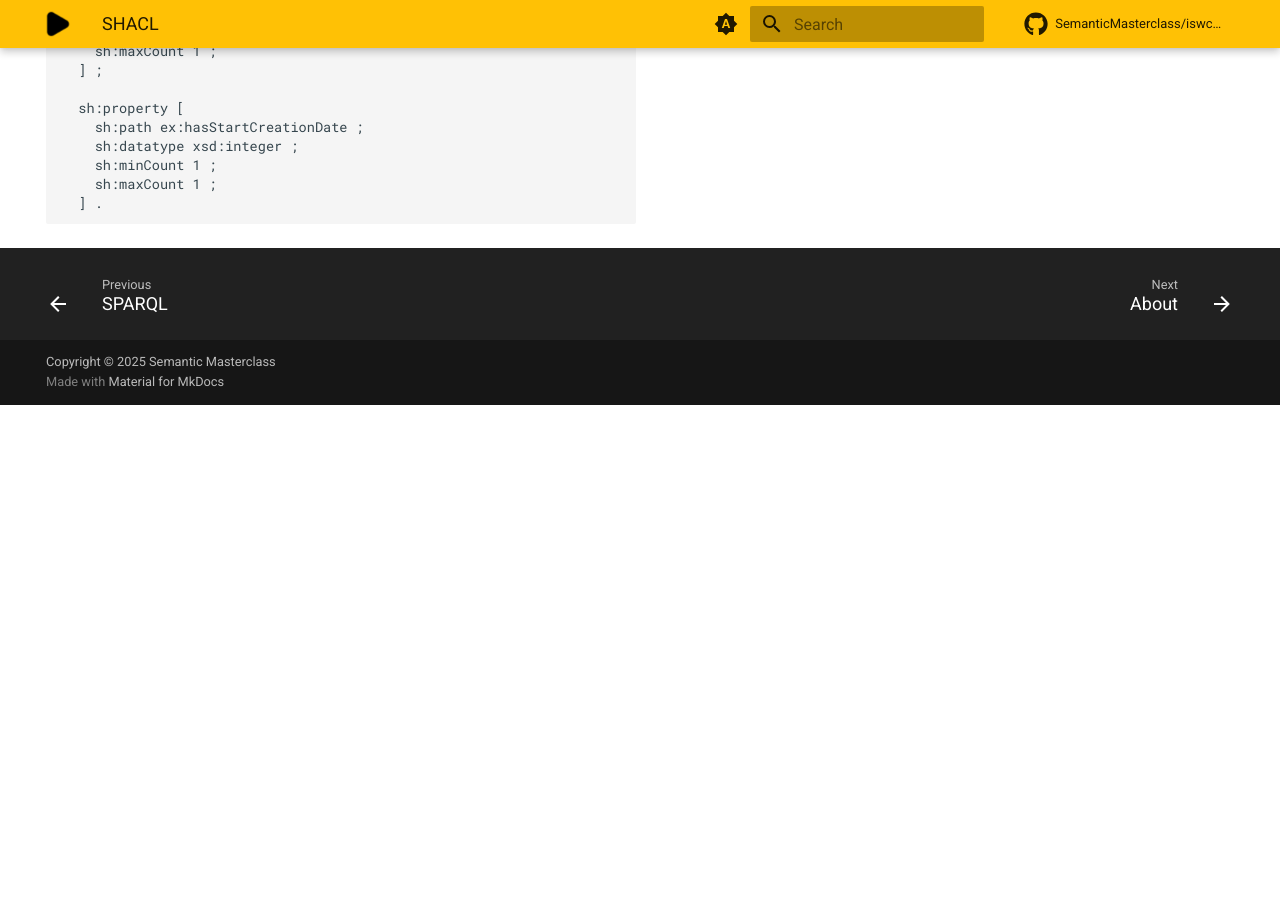
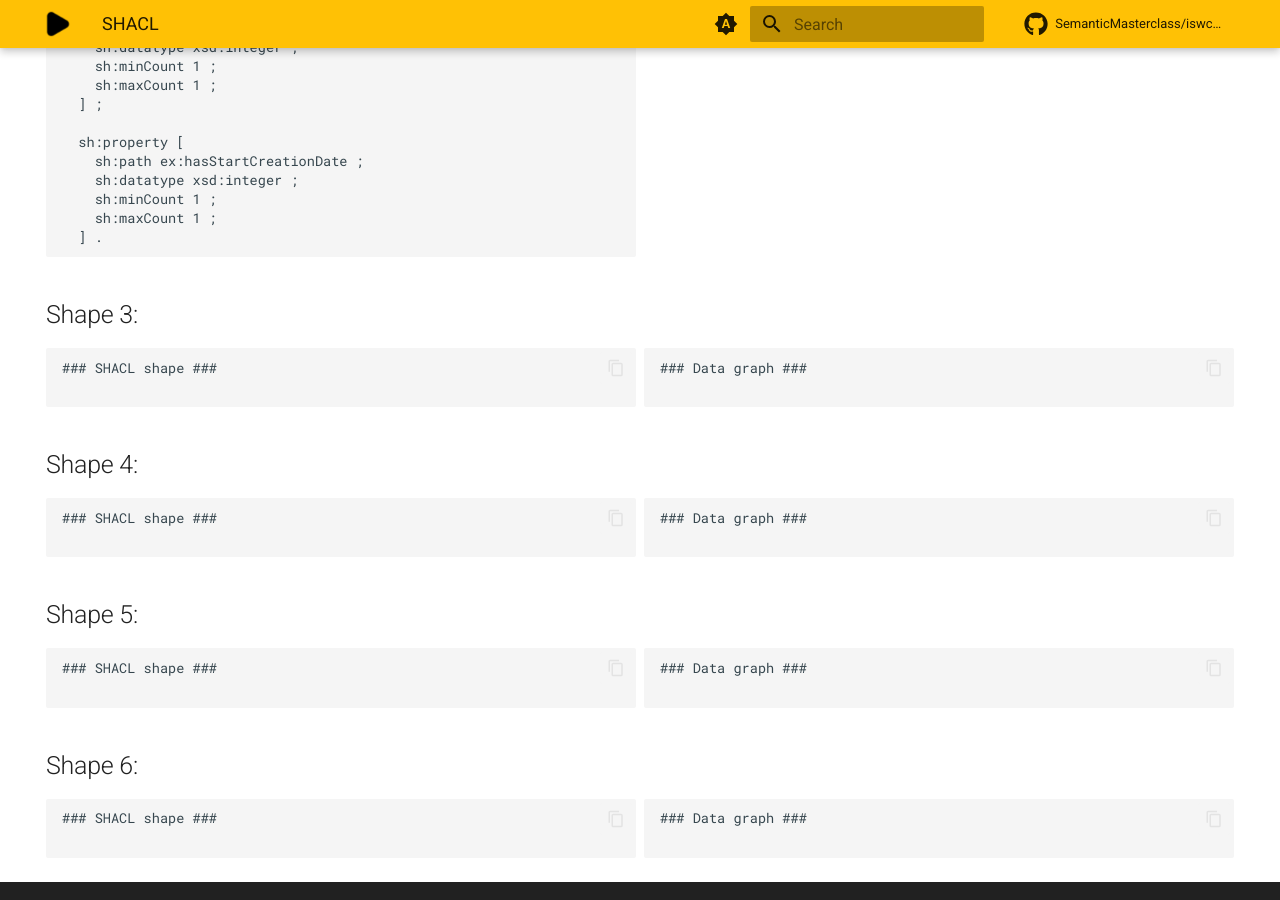
Before and after one commit to SemanticMasterclass/iswc2025, an MkDocs documentation site: the page built from docs/shacl.md, in a window 1280 px wide and 900 px high, scrolled down 1220 px. Built offline with MkDocs 1.6.1 and Material for MkDocs 9.7.7, drawn with Linux system fonts in a browser that asks for light colours; comment, search, counter and statistics services are not loaded; before the commit the page ends 1625 px from its top, so only the background shows below that.

Commit message:
update structure for SHACL page

````diff
--- a/docs/shacl.md
+++ b/docs/shacl.md
@@ -54,7 +54,7 @@ ex:leonardo_da_vinci a ex:Artist .
 
 </div>
 
-- Shape 2: [https://s.zazuko.com/V8CWRc](https://s.zazuko.com/V8CWRc){:target="\_blank"}
+## Shape 2: [https://s.zazuko.com/V8CWRc](https://s.zazuko.com/V8CWRc){:target="\_blank"}
 
 <div class="grid cards" markdown>
 
@@ -122,3 +122,67 @@ ex:leonardo_da_vinci a ex:Artist .
 ```
 
 </div>
+
+## Shape 3: [](){:target="\_blank"}
+
+<div class="grid cards" markdown>
+
+```
+### SHACL shape ###
+
+```
+
+```
+### Data graph ###
+
+```
+
+</div>
+
+## Shape 4: [](){:target="\_blank"}
+
+<div class="grid cards" markdown>
+
+```
+### SHACL shape ###
+
+```
+
+```
+### Data graph ###
+
+```
+
+</div>
+
+## Shape 5: [](){:target="\_blank"}
+
+<div class="grid cards" markdown>
+
+```
+### SHACL shape ###
+
+```
+
+```
+### Data graph ###
+
+```
+
+</div>
+
+## Shape 6: [](){:target="\_blank"}
+
+<div class="grid cards" markdown>
+
+```
+### SHACL shape ###
+
+```
+
+```
+### Data graph ###
+
+```
+
+</div>
````
